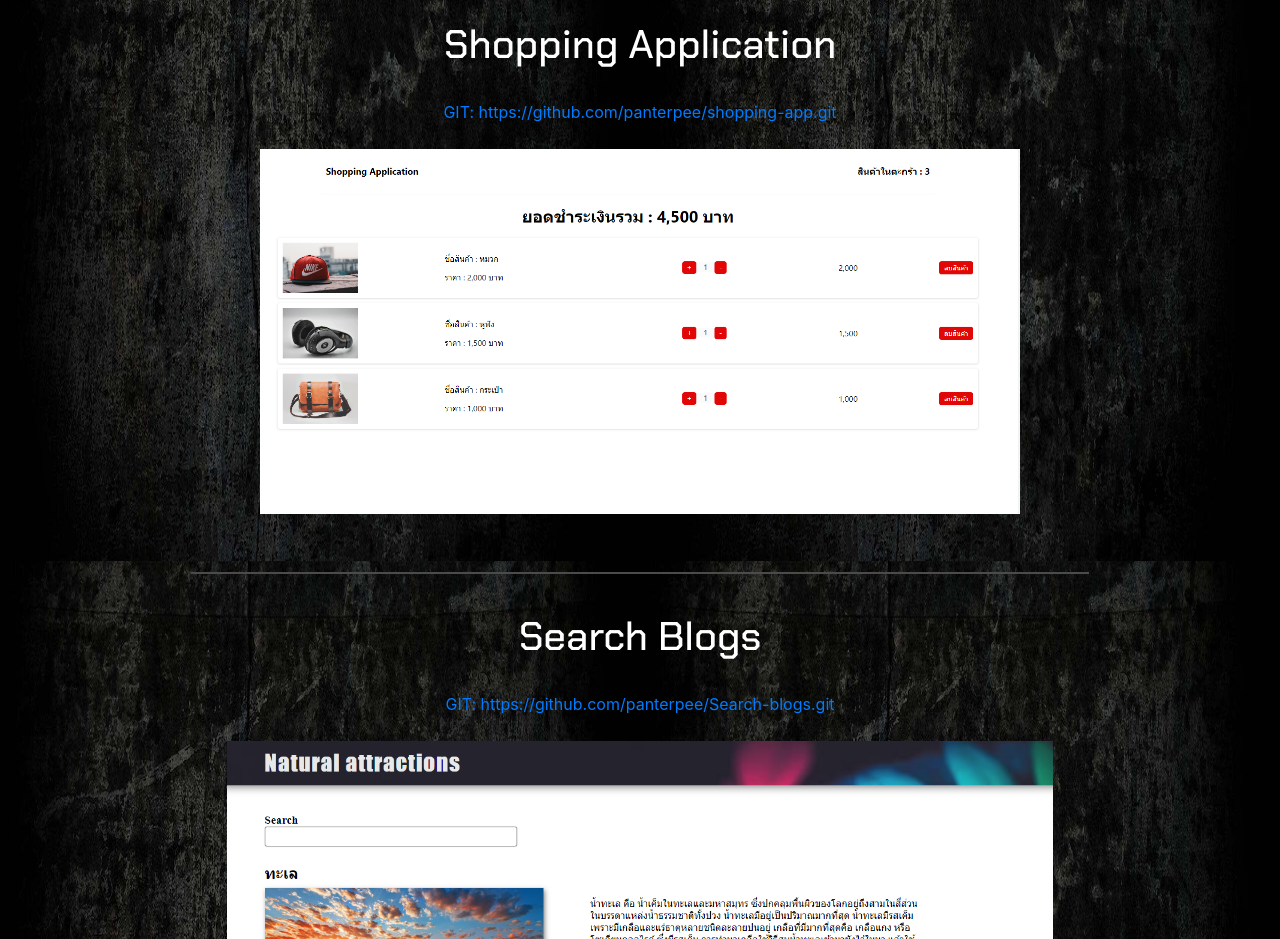
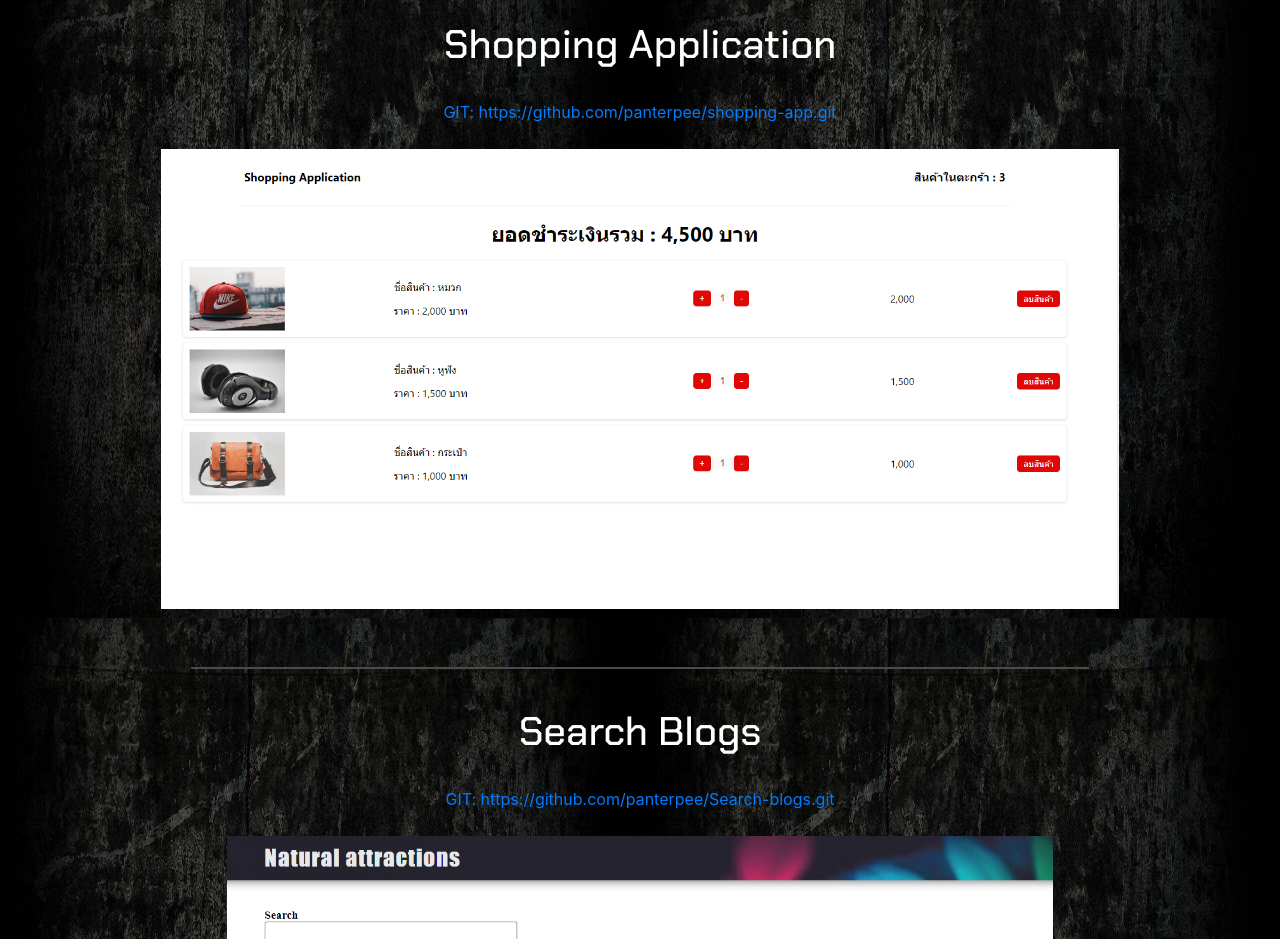
Before and after one commit to panterpee/Profile_website, a plain HTML site: page y/index.html in a window 1280 px wide. Shown: the part 4400-5339 px from the top of the page. Drawn offline with nearby package versions, Linux system fonts and the light colour scheme; a script that the page names is missing.

Commit message:
fix width

```diff
--- a/y/index.html
+++ b/y/index.html
@@ -662,7 +662,7 @@
     <div>
       <p>Shopping Application</p>
       <a href="https://github.com/panterpee/shopping-app.git">GIT: https://github.com/panterpee/shopping-app.git</a>
-      <img src="./src/shopping.PNG" alt="Shopping-app" class="slideanim" style="max-width: 780px;"/>
+      <img src="./src/shopping.PNG" alt="Shopping-app" class="slideanim" style="max-width: 980px;"/>
 
     </div>
     <hr />
```
